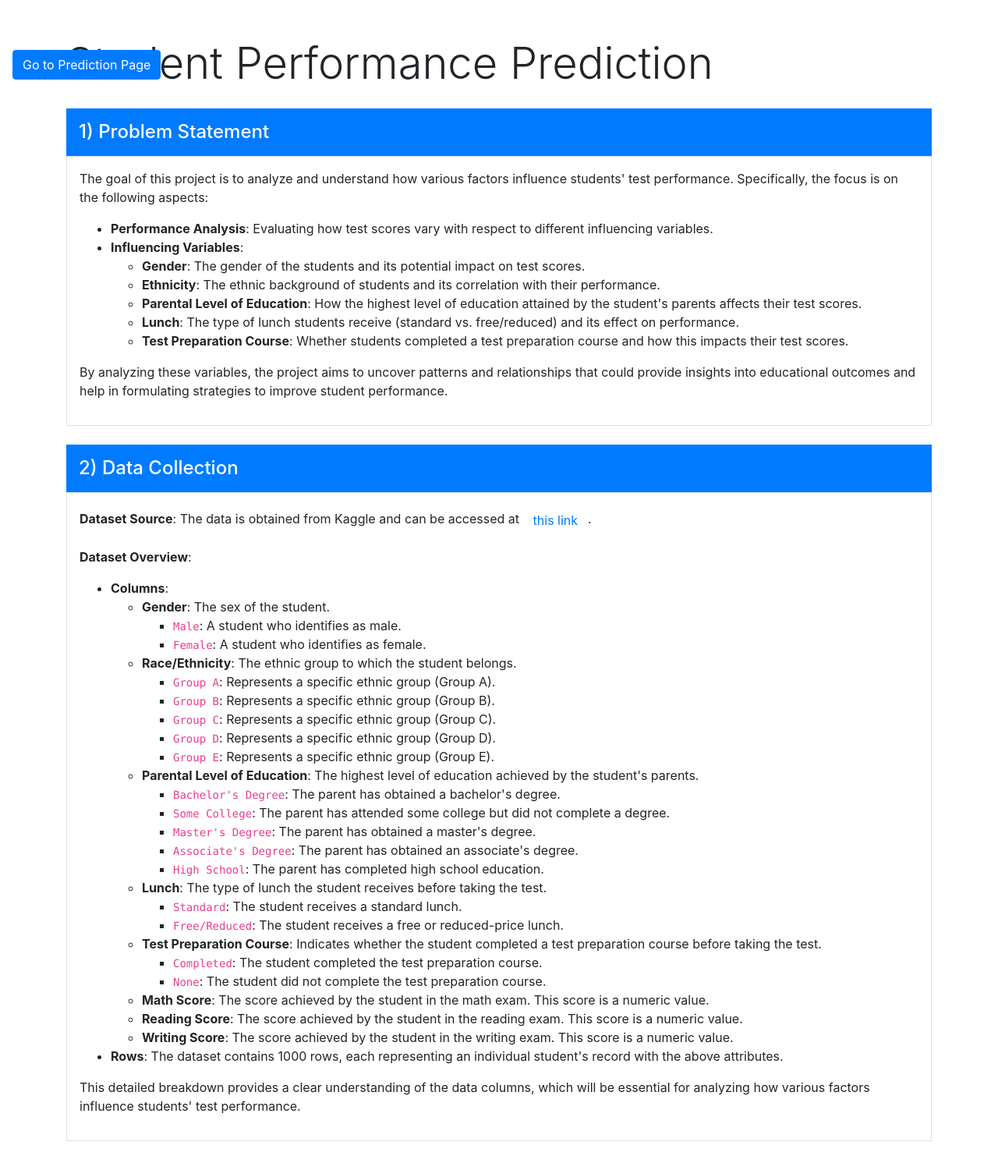
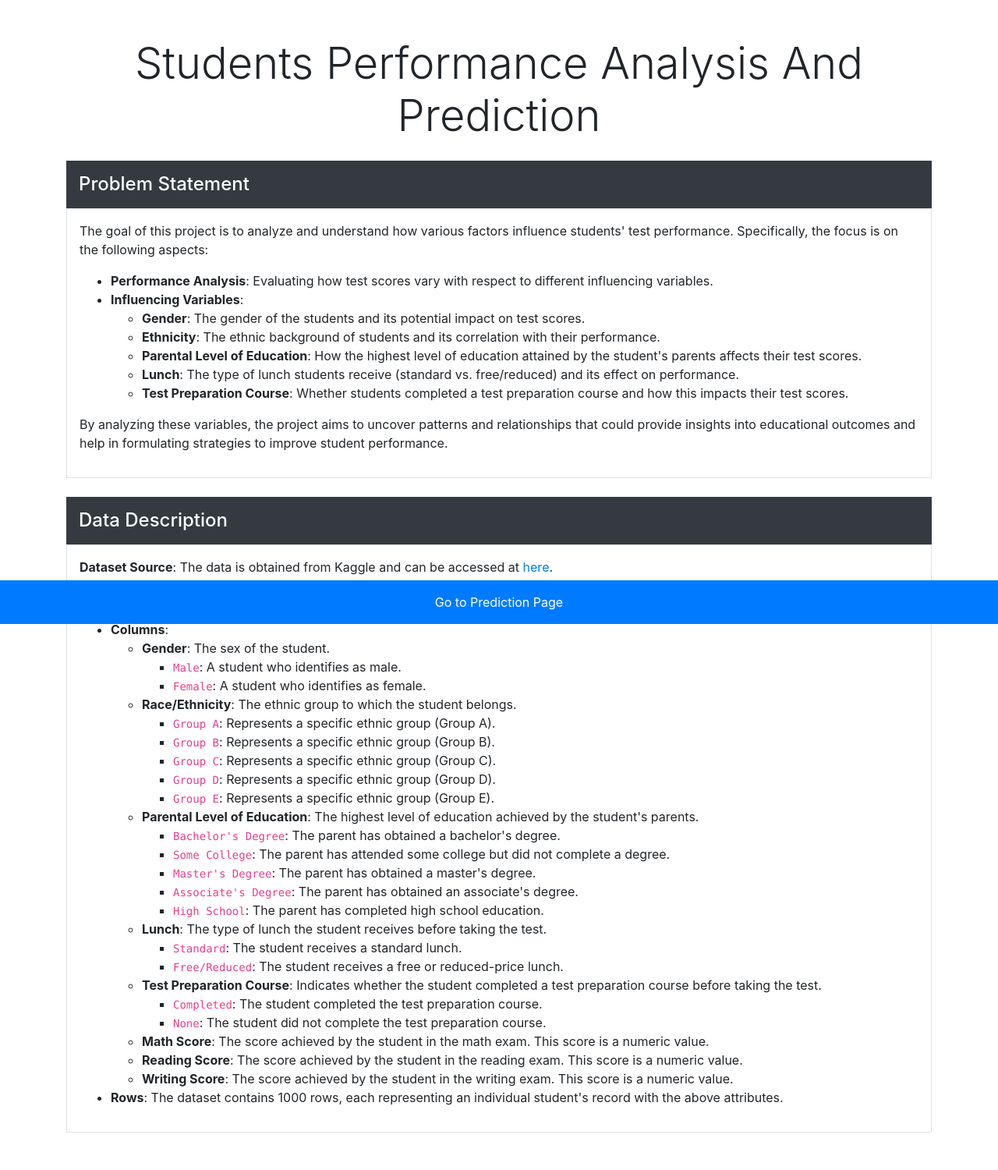
Before and after one commit to amoghbharadwaj21/MLProject, a Flask app: page / in a window 1280 px wide. Shown: the whole page at 78% size. Before the commit the page ends 1463 px from the top, so only its background shows below. Run offline with Flask 3, Linux system fonts and the light colour scheme; some libraries are stand-ins or nearby versions.

Commit message:
Update index.html

```diff
--- a/templates/index.html
+++ b/templates/index.html
@@ -1,48 +1,63 @@
 <!DOCTYPE html>
 <html lang="en">
+
 <head>
     <meta charset="UTF-8">
     <meta name="viewport" content="width=device-width, initial-scale=1.0">
     <title>Student Performance</title>
     <link href="https://maxcdn.bootstrapcdn.com/bootstrap/4.5.2/css/bootstrap.min.css" rel="stylesheet">
 </head>
+
 <body>
     <!-- Navigation Button -->
-    <a href="/predictdata" class="btn btn-primary position-fixed top-0 end-0 m-3">Go to Prediction Page</a>
-
+    <div class="bg-primary text-white text-center py-3 fixed-bottom w-100 fs-5 fw-bold cursor-pointer" role="button"
+        onclick="location.href='/predictdata';">
+        Go to Prediction Page
+    </div>
     <div class="container mt-5">
-        <h1 class="display-4 mb-4">Student Performance Prediction</h1>
+        <h1 class="display-4 mb-4 text-center">Students Performance Analysis And Prediction</h1>
 
         <!-- Problem Statement Section -->
         <section class="mb-4">
-            <div class="bg-primary text-white p-3">
-                <h2 class="h4 mb-0">1) Problem Statement</h2>
+            <div class="p-3 bg-dark text-white">
+                <h2 class="h4 mb-0">Problem Statement</h2>
             </div>
             <div class="p-3 border">
-                <p>The goal of this project is to analyze and understand how various factors influence students' test performance. Specifically, the focus is on the following aspects:</p>
+                <p>The goal of this project is to analyze and understand how various factors influence students' test
+                    performance. Specifically, the focus is on the following aspects:</p>
                 <ul>
-                    <li><strong>Performance Analysis</strong>: Evaluating how test scores vary with respect to different influencing variables.</li>
+                    <li><strong>Performance Analysis</strong>: Evaluating how test scores vary with respect to different
+                        influencing variables.</li>
                     <li><strong>Influencing Variables</strong>:
                         <ul>
-                            <li><strong>Gender</strong>: The gender of the students and its potential impact on test scores.</li>
-                            <li><strong>Ethnicity</strong>: The ethnic background of students and its correlation with their performance.</li>
-                            <li><strong>Parental Level of Education</strong>: How the highest level of education attained by the student's parents affects their test scores.</li>
-                            <li><strong>Lunch</strong>: The type of lunch students receive (standard vs. free/reduced) and its effect on performance.</li>
-                            <li><strong>Test Preparation Course</strong>: Whether students completed a test preparation course and how this impacts their test scores.</li>
+                            <li><strong>Gender</strong>: The gender of the students and its potential impact on test
+                                scores.</li>
+                            <li><strong>Ethnicity</strong>: The ethnic background of students and its correlation with
+                                their performance.</li>
+                            <li><strong>Parental Level of Education</strong>: How the highest level of education
+                                attained by the student's parents affects their test scores.</li>
+                            <li><strong>Lunch</strong>: The type of lunch students receive (standard vs. free/reduced)
+                                and its effect on performance.</li>
+                            <li><strong>Test Preparation Course</strong>: Whether students completed a test preparation
+                                course and how this impacts their test scores.</li>
                         </ul>
                     </li>
                 </ul>
-                <p>By analyzing these variables, the project aims to uncover patterns and relationships that could provide insights into educational outcomes and help in formulating strategies to improve student performance.</p>
+                <p>By analyzing these variables, the project aims to uncover patterns and relationships that could
+                    provide insights into educational outcomes and help in formulating strategies to improve student
+                    performance.</p>
             </div>
         </section>
 
         <!-- Data Collection Section -->
         <section>
-            <div class="bg-primary text-white p-3">
-                <h2 class="h4 mb-0">2) Data Collection</h2>
+            <div class="bg-dark text-white p-3">
+                <h2 class="h4 mb-0">Data Description</h2>
             </div>
-            <div class="p-3 border">
-                <p><strong>Dataset Source</strong>: The data is obtained from Kaggle and can be accessed at <a href="https://www.kaggle.com/datasets/spscientist/students-performance-in-exams?datasetId=74977" target="_blank" class="btn btn-link">this link</a>.</p>
+            <div class="p-3 border mb-5">
+                <p><strong>Dataset Source</strong>: The data is obtained from Kaggle and can be accessed at <a
+                        href="https://www.kaggle.com/datasets/spscientist/students-performance-in-exams?datasetId=74977"
+                        target="_blank">here</a>.</p>
                 <p><strong>Dataset Overview</strong>:</p>
                 <ul>
                     <li><strong>Columns</strong>:
@@ -62,42 +77,84 @@
                                     <li><code>Group E</code>: Represents a specific ethnic group (Group E).</li>
                                 </ul>
                             </li>
-                            <li><strong>Parental Level of Education</strong>: The highest level of education achieved by the student's parents.
+                            <li><strong>Parental Level of Education</strong>: The highest level of education achieved by
+                                the student's parents.
                                 <ul>
-                                    <li><code>Bachelor's Degree</code>: The parent has obtained a bachelor's degree.</li>
-                                    <li><code>Some College</code>: The parent has attended some college but did not complete a degree.</li>
+                                    <li><code>Bachelor's Degree</code>: The parent has obtained a bachelor's degree.
+                                    </li>
+                                    <li><code>Some College</code>: The parent has attended some college but did not
+                                        complete a degree.</li>
                                     <li><code>Master's Degree</code>: The parent has obtained a master's degree.</li>
-                                    <li><code>Associate's Degree</code>: The parent has obtained an associate's degree.</li>
+                                    <li><code>Associate's Degree</code>: The parent has obtained an associate's degree.
+                                    </li>
                                     <li><code>High School</code>: The parent has completed high school education.</li>
                                 </ul>
                             </li>
                             <li><strong>Lunch</strong>: The type of lunch the student receives before taking the test.
                                 <ul>
                                     <li><code>Standard</code>: The student receives a standard lunch.</li>
-                                    <li><code>Free/Reduced</code>: The student receives a free or reduced-price lunch.</li>
+                                    <li><code>Free/Reduced</code>: The student receives a free or reduced-price lunch.
+                                    </li>
                                 </ul>
                             </li>
-                            <li><strong>Test Preparation Course</strong>: Indicates whether the student completed a test preparation course before taking the test.
+                            <li><strong>Test Preparation Course</strong>: Indicates whether the student completed a test
+                                preparation course before taking the test.
                                 <ul>
                                     <li><code>Completed</code>: The student completed the test preparation course.</li>
-                                    <li><code>None</code>: The student did not complete the test preparation course.</li>
+                                    <li><code>None</code>: The student did not complete the test preparation course.
+                                    </li>
                                 </ul>
                             </li>
-                            <li><strong>Math Score</strong>: The score achieved by the student in the math exam. This score is a numeric value.</li>
-                            <li><strong>Reading Score</strong>: The score achieved by the student in the reading exam. This score is a numeric value.</li>
-                            <li><strong>Writing Score</strong>: The score achieved by the student in the writing exam. This score is a numeric value.</li>
+                            <li><strong>Math Score</strong>: The score achieved by the student in the math exam. This
+                                score is a numeric value.</li>
+                            <li><strong>Reading Score</strong>: The score achieved by the student in the reading exam.
+                                This score is a numeric value.</li>
+                            <li><strong>Writing Score</strong>: The score achieved by the student in the writing exam.
+                                This score is a numeric value.</li>
                         </ul>
                     </li>
-                    <li><strong>Rows</strong>: The dataset contains 1000 rows, each representing an individual student's record with the above attributes.</li>
+                    <li><strong>Rows</strong>: The dataset contains 1000 rows, each representing an individual student's
+                        record with the above attributes.</li>
                 </ul>
-                <p>This detailed breakdown provides a clear understanding of the data columns, which will be essential for analyzing how various factors influence students' test performance.</p>
             </div>
         </section>
+
     </div>
+
+    <!-- <footer style="background-color: #c9cdd2; color: #343a40;" class="py-3 mt-auto">
+        <div class="container">
+            <div class="text-center">
+                <strong>Contact</strong>
+            </div>
+            <div class="row justify-content-center">
+                <div class="col-auto">
+                    <a href="https://github.com/your-github-username" class="btn btn-dark" target="_blank">
+                        GitHub <i class="fab fa-github"></i>
+                    </a>
+                </div>
+                <div class="col-auto">
+                    <a href="https://www.linkedin.com/in/your-linkedin-username/" class="btn btn-primary" target="_blank">
+                        LinkedIn <i class="fab fa-linkedin"></i>
+                    </a>
+                </div>
+                <div class="col-auto">
+                    <a href="mailto:your-email@example.com" class="btn btn-info" target="_blank">
+                        Email <i class="fas fa-envelope"></i>
+                    </a>
+                </div>
+                <div class="col-auto">
+                    <a href="https://www.instagram.com/your-instagram-username/" class="btn btn-danger" target="_blank">
+                        Instagram <i class="fab fa-instagram"></i>
+                    </a>
+                </div>
+            </div>
+        </div>
+    </footer> -->
 
     <!-- Bootstrap JS and dependencies -->
     <script src="https://code.jquery.com/jquery-3.5.1.slim.min.js"></script>
     <script src="https://cdn.jsdelivr.net/npm/@popperjs/core@2.10.2/dist/umd/popper.min.js"></script>
     <script src="https://maxcdn.bootstrapcdn.com/bootstrap/4.5.2/js/bootstrap.min.js"></script>
 </body>
+
 </html>
```
